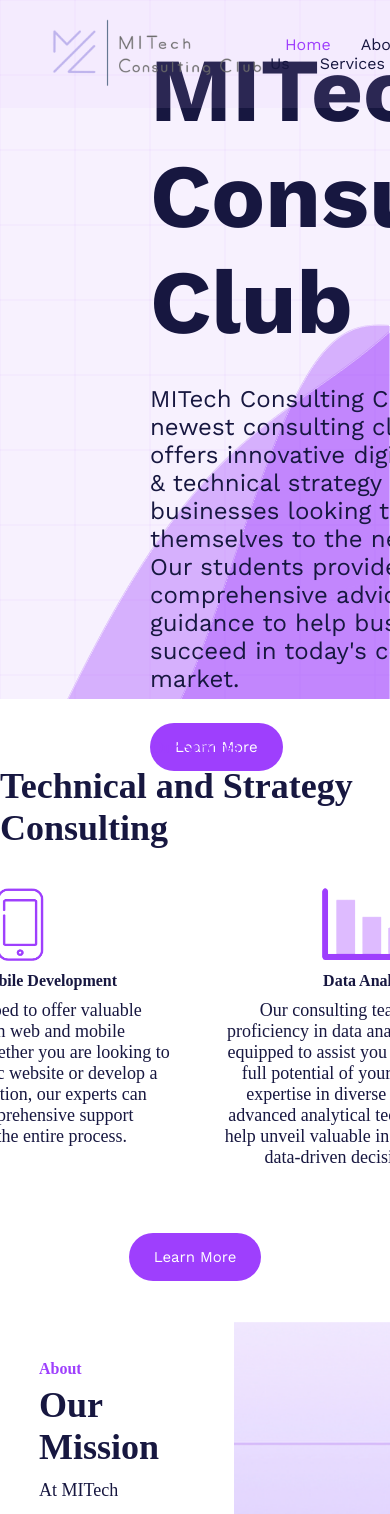
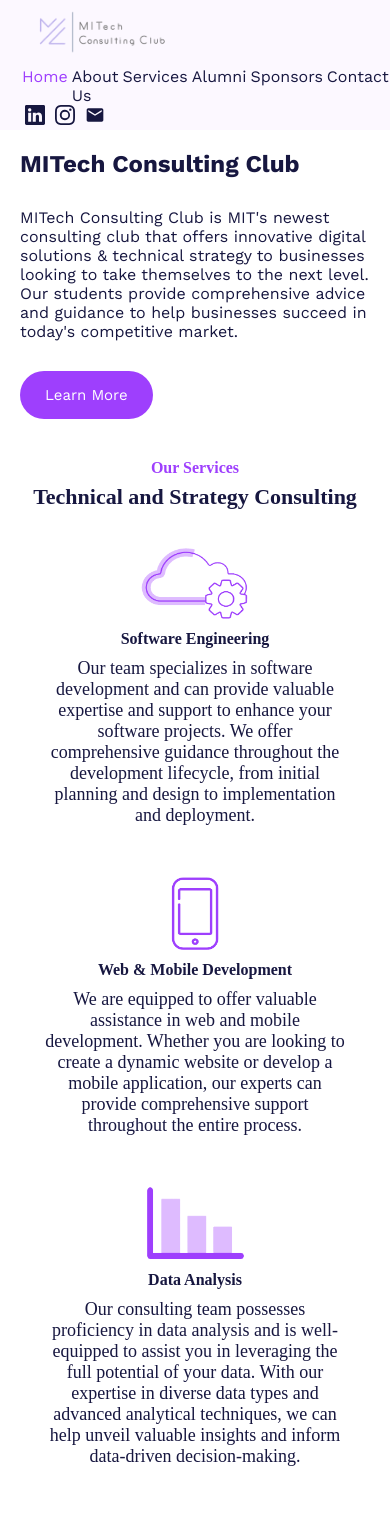
Before and after one commit to MITech-Consulting-Club/website, a Next.js app: page / in a window 390 px wide. Shown: the top 1514 px of the page. Built offline with nearby package versions, Linux system fonts and the light colour scheme.

Commit message:
Fixed Home Page for Mobile

```diff
--- a/app/_components/header/header.module.scss
+++ b/app/_components/header/header.module.scss
@@ -17,6 +17,7 @@
 }
 
 .navbarContainer {
+  @include respond-to('md') {
     max-width: $lg;
     padding: 0 20px;
     margin: auto;
@@ -26,15 +27,45 @@
     align-items: center;
   }
 
+  max-width: $sm;
+  padding: 0 20px;
+  margin: auto;
+  display: flex;
+  flex-direction: column;
+}
+
+.logo {
+  @include respond-to('md') {
+    width: 250px;
+  }
+  width: 150px;
+}
+
+.navbarRoutes {
+  @include respond-to('md') {
+  }
+  display: flex;
+  flex-direction: row;
+}
+
+.navbarRoute {
+  @include respond-to('md') {
+    transition: color 0.3s;
+    padding: 30px 15px;
+  }
+  transition: color 0.3s;
+  padding: 0 2px;
+}
+
 .socialIcon {
+  @include respond-to('md') {
     font-size: 25px;
     margin: 10px;
     transition: color 0.3s;
   }
-
-.navbarRoute {
+  font-size: 20px;
+  margin: 5px;
   transition: color 0.3s;
-  padding: 30px 15px;
 }
 
 .socialIcon:hover,
--- a/app/_components/header/index.tsx
+++ b/app/_components/header/index.tsx
@@ -34,7 +34,7 @@
       <div className={styles.navbarContainer}>
         <div>
           <Link href="/">
-            <img src={logo.src} alt="MCC Logo" width={250} />
+            <img src={logo.src} alt="MCC Logo" className={styles.logo} />
           </Link>
         </div>
         <div className={styles.navbarRoutes}>
@@ -61,7 +61,6 @@
           <a
             href="https://www.instagram.com/mitechconsulting/"
             target="_blank"
-            style={{ fontSize: 25 }}
             className={styles.socialIcon}
           >
             <BsInstagram />
--- a/app/page.module.scss
+++ b/app/page.module.scss
@@ -2,25 +2,36 @@
 @import '@/app/_styles/responsive.scss';
 
 .header {
-  width: 100vw;
+  @include respond-to('md') {
     height: 70vh;
+    justify-content: center;
+    padding: 0 150px;
+  }
   display: flex;
   z-index: 100;
-  padding: 0 150px;
+  padding: 0 20px;
   flex-direction: column;
-  justify-content: center;
   align-items: flex-start;
 }
 
 .headerTitle {
+  @include respond-to('md') {
     font-size: 90px;
     max-width: 800px;
+    margin-top: 0;
+  }
+  font-size: 24px;
+  margin-top: 20px;
 }
 
 .headerSubtitle {
+  @include respond-to('md') {
     font-size: 24px;
     margin: 30px 0;
     max-width: 500px;
+  }
+  font-size: 16x;
+  margin: 30px 0px;
 }
 
 .headerLink {
@@ -32,7 +43,6 @@
 }
 
 .services {
-  width: 100vw;
   background-color: $background;
   display: flex;
   flex-direction: column;
@@ -48,16 +58,24 @@
 }
 
 .servicesTitle {
+  @include respond-to('md') {
     font-size: 36px;
+  }
+  font-size: 22px;
   font-family: 'Avenir';
+  text-align: center;
   margin: 2% 0;
 }
 
 .servicesGallery {
+  @include respond-to('md') {
     max-width: 1500px;
-  display: flex;
     flex-direction: row;
     align-items: flex-start;
+    margin-top: 0;
+  }
+  display: flex;
+  flex-direction: column;
   justify-content: center;
   margin-top: 5px;
 }
@@ -84,45 +102,69 @@
 }
 
 .servicesLink {
+  @include respond-to('md') {
+    margin-top: 40px;
+  }
   font-size: 15px;
   padding: 15px 25px;
   border-radius: 40px;
   background-color: $primary;
   color: $background;
-  margin-top: 40px;
+  margin-top: 10px;
 }
 
 .aboutContainer,
 .contactContainer {
+  @include respond-to('md') {
     display: flex;
+  }
 }
 
 .aboutLeftTextContainer,
 .contactLeftTextContainer {
+  @include respond-to('md') {
+    display: block;
     flex: 50;
     padding: 10%;
+  }
+  display: flex;
+  flex-direction: column;
+  align-items: center;
+  padding: 0 7%;
 }
 
 .aboutSubHeading,
 .contactSubHeading {
+  @include respond-to('md') {
+    text-align: left;
+  }
   font-size: 16px;
   font-family: 'Avenir';
+  text-align: center;
   color: $primary;
 }
 
 .aboutHeading,
 .contactHeading {
+  @include respond-to('md') {
     font-size: 36px;
+    text-align: left;
+  }
+  font-size: 22px;
   font-family: 'Avenir';
-  margin: 4% 0;
+  text-align: center;
+  margin: 2% 0;
 }
 
 .aboutDescription,
 .contactDescription {
+  @include respond-to('md') {
     font-size: 18px;
-  font-family: 'Avenir Light';
     line-height: 1.8;
     margin-bottom: 5%;
+  }
+  font-size: 16px;
+  font-family: 'Avenir Light';
 }
 
 .ourServicesLink {
@@ -131,11 +173,16 @@
   border-radius: 40px;
   background-color: $primary;
   color: $background;
+  margin-top: 20px;
 }
 
 .aboutImageContainer,
 .contactImageContainer {
+  @include respond-to('md') {
+    display: block;
     flex: 50;
+  }
+  display: none;
 }
 
 .aboutImage,
@@ -146,12 +193,14 @@
 }
 
 .teamContainer {
+  @include respond-to('md') {
+    justify-content: center;
+    text-align: center;
+  }
   display: flex;
   flex-direction: column;
   align-items: center;
-  justify-content: center;
-  text-align: center;
-  padding: 5%;
+  padding: 5% 7%;
 }
 
 .teamHeading {
@@ -167,42 +216,59 @@
 }
 
 .teamDescription {
+  @include respond-to('md') {
     font-size: 18px;
+    line-height: 1.8;
+    padding: 0 25%;
+    margin-bottom: 2%;
+  }
+  font-size: 16px;
   font-family: 'Avenir Light';
-  line-height: 1.8;
-  padding: 0 30%;
-  margin-bottom: 2%;
 }
 
 .aboutLink {
+  @include respond-to('md') {
+    margin-top: 0;
+  }
   font-size: 15px;
   padding: 15px 25px;
   border-radius: 40px;
   background-color: $primary;
   color: $background;
+  margin-top: 20px;
 }
 
 .alumniContainer {
+  @include respond-to('md') {
+    flex-direction: row;
+  }
   background-color: #f9f0ff;
   display: flex;
+  flex-direction: column;
 }
 
 .alumniLeftTextContainer {
   flex: 50;
-  padding: 10%;
+  padding: 10% 7%;
 }
 
 .alumniHeading {
+  @include respond-to('md') {
     font-size: 52px;
+  }
+  font-size: 22px;
   font-family: 'Avenir';
 }
 
 .alumniDescription {
+  @include respond-to('md') {
     font-size: 18px;
+    line-height: 1.8;
+    margin: 2% 0 5% 0;
+  }
+  font-size: 16px;
   font-family: 'Avenir Light';
-  line-height: 1.8;
-  margin-top: 2%;
-  margin-bottom: 5%;
+  margin: 2% 0 10% 0;
 }
 
 .alumniLink {
@@ -214,12 +280,16 @@
 }
 
 .alumniRightImageContainer {
+  @include respond-to('md') {
+    padding: 0;
+  }
   flex: 50;
   background: linear-gradient(-225deg, #65379b 0%, #886aea 53%, #6457c6 100%);
   display: flex;
   flex-direction: column;
   align-items: center;
   justify-content: center;
+  padding: 8% 4%;
 }
 
 .alumniAdvisorHeadshot {
@@ -230,7 +300,10 @@
 
 .alumniAdvisorName,
 .alumniAdvisorTitle {
+  @include respond-to('md') {
     font-size: 18px;
+  }
+  font-size: 17px;
   font-family: 'Avenir';
   color: white;
   margin-top: 1%;
@@ -245,8 +318,12 @@
 }
 
 .sponsorsInterestContainer {
+  @include respond-to('md') {
+    flex-direction: row;
+  }
   background-color: white;
   display: flex;
+  flex-direction: column;
 }
 
 .leftTextContainer {
@@ -257,13 +334,22 @@
 }
 
 .sponsorsInterestHeading {
+  @include respond-to('md') {
     font-size: 56px;
+    text-align: left;
+  }
+  font-size: 28px;
+  text-align: center;
 }
 
 .sponsorsInterestHeadingDescription {
+  @include respond-to('md') {
+    text-align: left;
+  }
   font-size: 18px;
   font-family: 'Avenir Light';
   margin-top: 5%;
+  text-align: center;
 }
 
 .rightTextContainer {
@@ -287,7 +373,10 @@
 }
 
 .contactSocials {
-  margin-bottom: 4%;
+  @include respond-to('md') {
+    margin: 2% 0;
+  }
+  margin: 7% 0;
 }
 
 .socialIcon {
@@ -313,10 +402,13 @@
 }
 
 .communityContainer {
+  @include respond-to('md') {
+    padding: 4% 15%;
+  }
   background-color: $dark;
-  padding: 4% 15%;
   color: white;
   text-align: center;
+  padding: 4% 2%;
 }
 
 .communityHeading {
--- a/app/page.tsx
+++ b/app/page.tsx
@@ -2,21 +2,16 @@
 
 import { BackgroundGraph } from '@/app/_components/background';
 import styles from './page.module.scss';
-import {
-  TbBriefcase,
-  TbChartHistogram,
-  TbCloudCog,
-  TbDeviceMobileCog,
-} from 'react-icons/tb';
 import { BsInstagram, BsLinkedin } from 'react-icons/bs';
 import { MdEmail } from 'react-icons/md';
 import Image from 'next/image';
 import Link from 'next/link';
 
 export default function Home() {
+  const mobile = window.matchMedia('(max-width: 767px)').matches;
   return (
     <>
-      <BackgroundGraph isAnimated={true} />
+      {!mobile && <BackgroundGraph isAnimated={true} />}
       <header className={styles.header}>
         <h1 className={styles.headerTitle}>MITech Consulting Club</h1>
         <p className={styles.headerSubtitle}>
@@ -37,7 +32,6 @@
         </h2>
         <div className={styles.servicesGallery}>
           <div className={styles.servicesGalleryItem}>
-            {/* <TbCloudCog className={styles.servicesGalleryItemIcon} /> */}
             <Image
               src="/services/cloud.png"
               alt="service"
@@ -56,7 +50,6 @@
             </p>
           </div>
           <div className={styles.servicesGalleryItem}>
-            {/* <TbDeviceMobileCog className={styles.servicesGalleryItemIcon} /> */}
             <Image
               src="/services/mobile.png"
               alt="service"
@@ -74,7 +67,6 @@
             </p>
           </div>
           <div className={styles.servicesGalleryItem}>
-            {/* <TbChartHistogram className={styles.servicesGalleryItemIcon} /> */}
             <Image
               src="/services/chart.png"
               alt="service"
@@ -91,7 +83,6 @@
             </p>
           </div>
           <div className={styles.servicesGalleryItem}>
-            {/* <TbBriefcase className={styles.servicesGalleryItemIcon} /> */}
             <Image
               src="/services/suitcase.png"
               alt="service"
@@ -209,9 +200,9 @@
               We are currently looking for corporate sponsors.
             </h5>
             <p className={styles.sponsorsInterestDescription2}>
-              Please reach out at mitech-corporate@mit.edu if you would like to
-              learn more about our sponsorship packages & offerings; we would
-              love to hear from you!
+              Please reach out at <strong>mitech-corporate@mit.edu</strong> if
+              you would like to learn more about our sponsorship packages &
+              offerings; we would love to hear from you!
             </p>
           </div>
         </div>
```
Also changed, not shown: 1 other file (tests, documents, lock files or other folders). Lines whose indentation alone changed are shown as unchanged.
